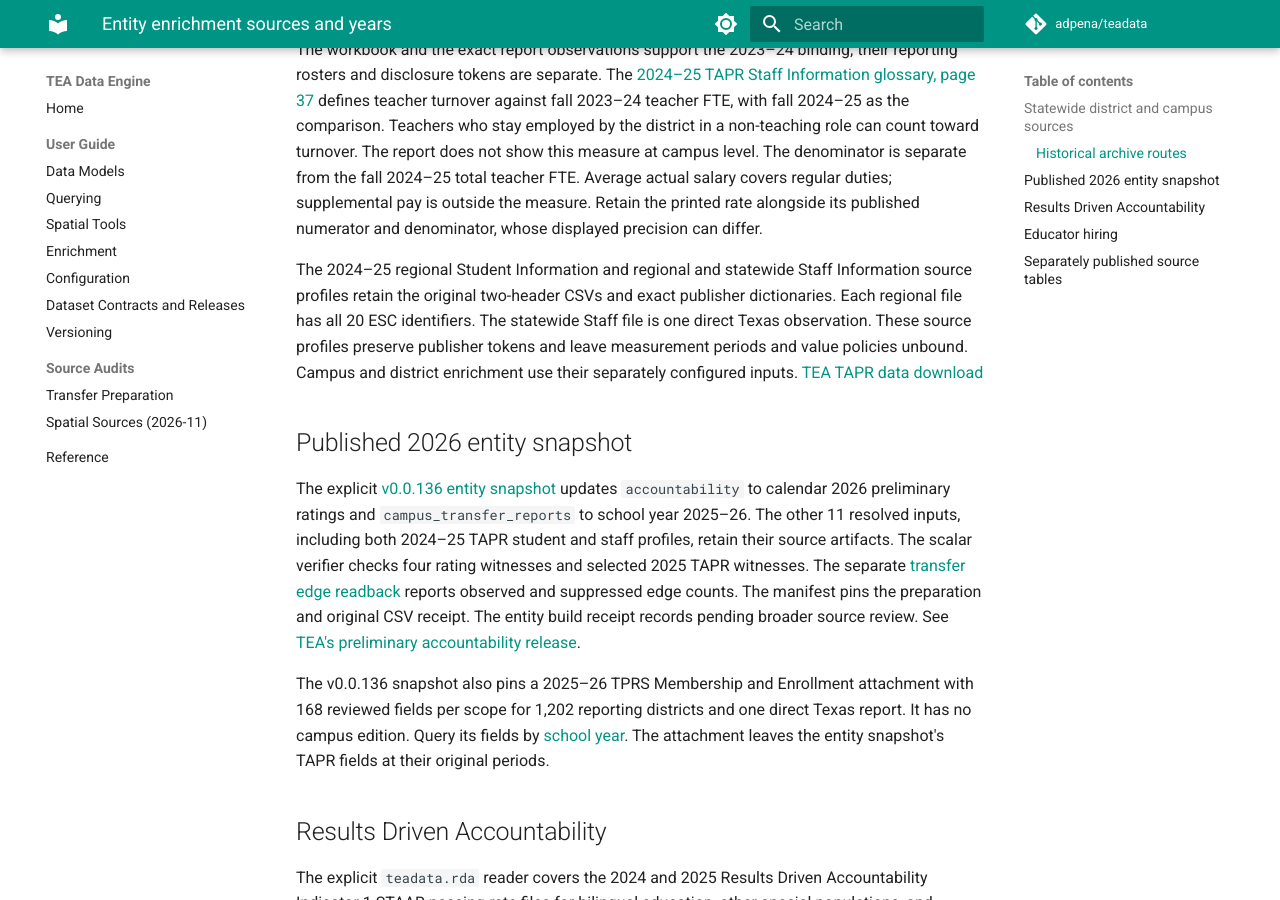
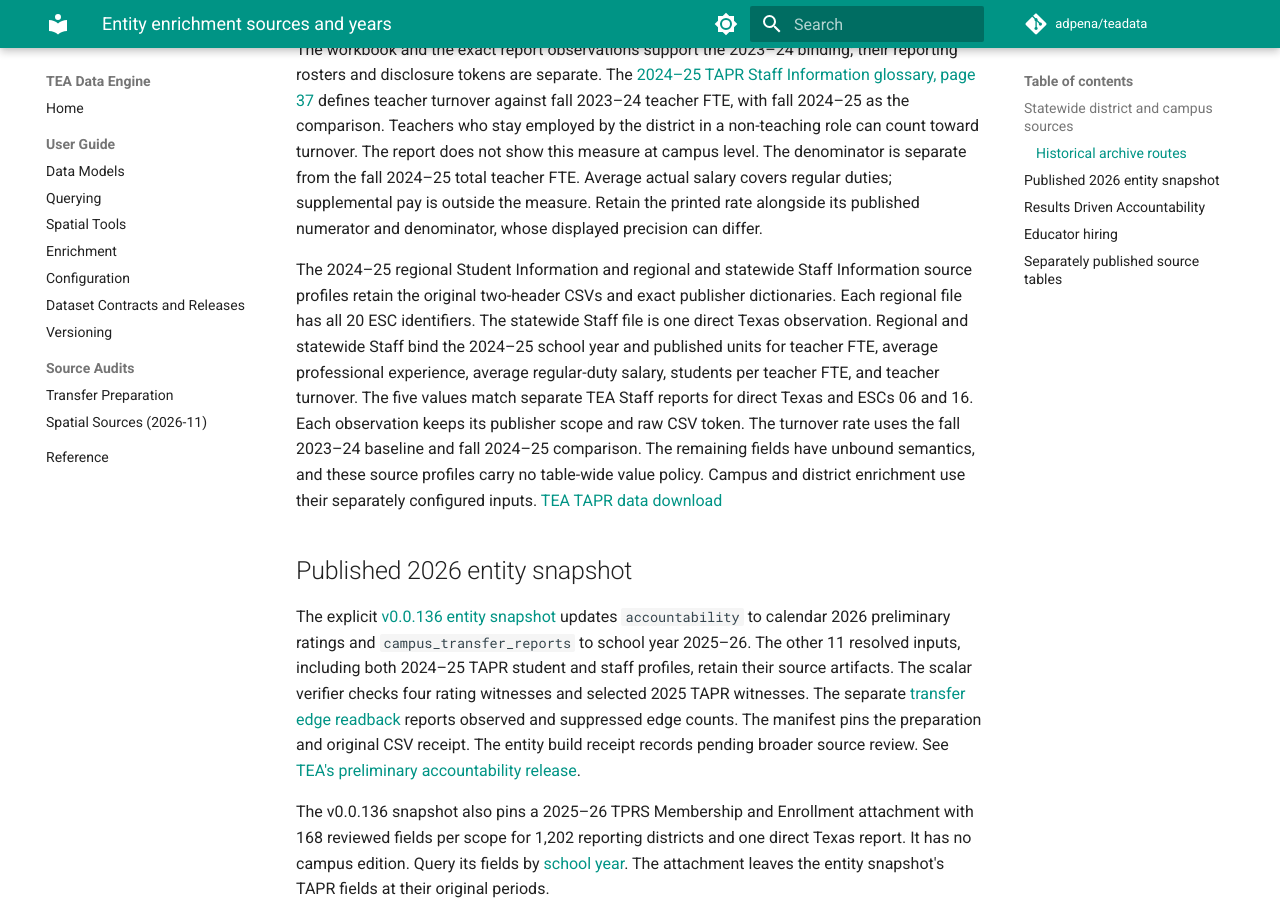
Before and after one commit to adpena/teadata, an MkDocs documentation site: the page built from docs/source-coverage.md, in a window 1280 px wide and 900 px high, scrolled down 4228 px. Built offline with MkDocs 1.6.1 and Material for MkDocs 9.7.7, drawn with Linux system fonts in a browser that asks for light colours; comment, search, counter and statistics services are not loaded.

Commit message:
Bind reviewed Texas and ESC teacher staff measures

```diff
--- a/docs/source-coverage.md
+++ b/docs/source-coverage.md
@@ -101,9 +101,15 @@ precision can differ.
 The 2024–25 regional Student Information and regional and statewide Staff
 Information source profiles retain the original two-header CSVs and exact
 publisher dictionaries. Each regional file has all 20 ESC identifiers. The
-statewide Staff file is one direct Texas observation. These source profiles
-preserve publisher tokens and leave measurement periods and value policies
-unbound. Campus and district enrichment use their separately configured inputs.
+statewide Staff file is one direct Texas observation. Regional and statewide
+Staff bind the 2024–25 school year and published units for teacher FTE, average
+professional experience, average regular-duty salary, students per teacher
+FTE, and teacher turnover. The five values match separate TEA Staff reports
+for direct Texas and ESCs 06 and 16. Each observation keeps its publisher
+scope and raw CSV token. The turnover rate uses the fall 2023–24 baseline and
+fall 2024–25 comparison. The remaining fields have unbound semantics, and
+these source profiles carry no table-wide value policy. Campus and district
+enrichment use their separately configured inputs.
 [TEA TAPR data download](https://rptsvr1.tea.texas.gov/perfreport/tapr/tapr_dd_download.html?year=2025)
 
 ## Published 2026 entity snapshot
```
Also changed, not shown: 5 other files.
